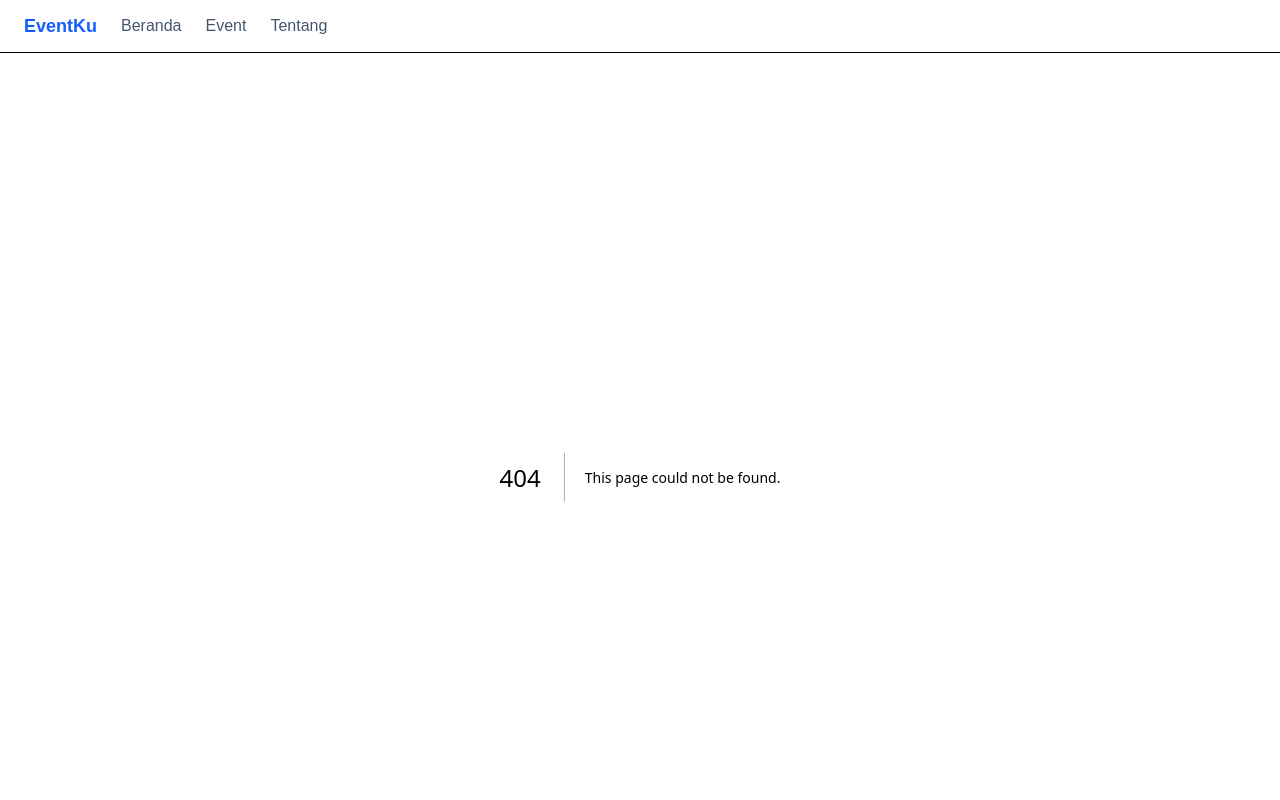
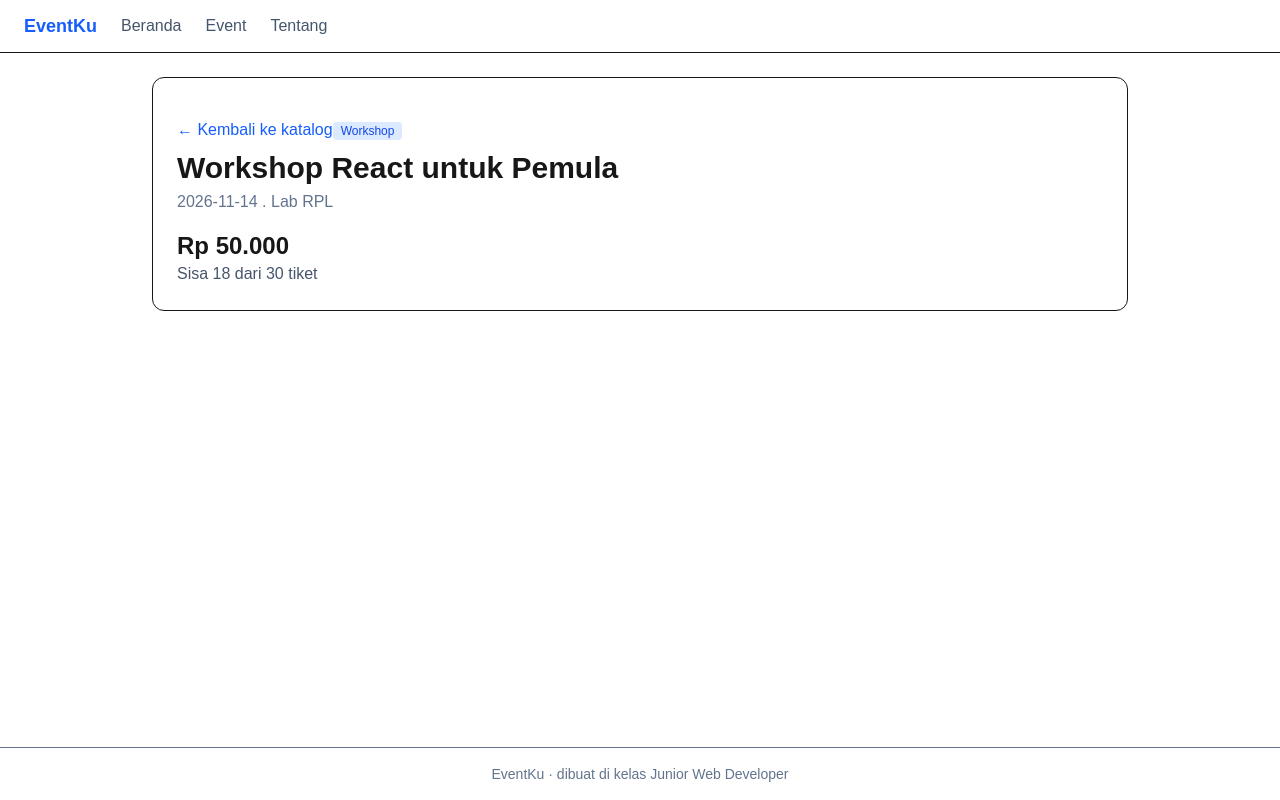
Before and after one commit to virly-PROW/latihan-next.js, a Next.js app: page /event/1 in a window 1280 px wide. Before the commit this address had no page. Shown: the top 800 px of the page. Built offline with nearby package versions, Linux system fonts and the light colour scheme.

Commit message:
menambhakan halaman notfound di app dan event/id

```diff
--- /dev/null
+++ b/app/event/[id]/not-found.tsx
@@ -0,0 +1,12 @@
+import Link from "next/link";
+
+export default function NotFound() {
+    return (
+        <div className="py-16 text-center">
+            <h1 className="text-2xl font-bold"> Event Tidak Ditemukan</h1>
+            <p className="mt-2 text-slate-600"> Mungkin Event ini sudah dihapus atau alamat-nya salah</p>
+            <Link href="/event" className="MT-4 inline-block text-blue-600 hover:underline">Kembali ke katalog</Link>
+
+        </div>
+    );
+}
--- /dev/null
+++ b/app/event/[id]/page.tsx
@@ -0,0 +1,24 @@
+import {notFound} from "next/navigation";
+import {events, rupiah} from '@/data/event';
+import Link from "next/link";
+
+export default async function Detail({params}: PageProps<"/event/[id]">) {
+    const {id} = await params;
+    const event = events.find((e) => e.id === Number(id));
+    if (!event) {
+        notFound();
+    }
+    const sisa = event.kuota - event.terisi;
+    return (
+        <article className="rounded-xl border bg-white p-6">
+            <Link href="/event" className="mt-4 inline-block text-blue-600 hover:underline">
+    ← Kembali ke katalog
+</Link>
+            <span className="rounded bg-blue-100 px-2 py-0.5 text-xs text-blue-700">{event.kategori}</span>
+            <h1 className="mt-2 text-3xl font-bold">{event.judul}</h1>
+            <p className="mt-1 text-slate-500">{event.tanggal} . {event.lokasi}</p>
+            <p className="mt-4 text-2xl font-semibold">{rupiah(event.harga)}</p>
+            <p className="text-slate-600"> Sisa {sisa} dari {event.kuota} tiket</p>
+        </article>
+    )
+    }
--- /dev/null
+++ b/app/not-found.tsx
@@ -0,0 +1,11 @@
+import Link from "next/link";
+
+export default function NotFound() {
+    return (
+        <div className="py-16 text-center">
+            <h1 className="text-5xl font-bold"> 404</h1>
+            <p className="mt-2 text-slate-600"> Halaman yang Kamu Cari Tidak Ditemukan</p>
+            <Link href="/" className="MT-4 inline-block text-blue-600 hover:underline">Kembali ke beranda</Link>
+        </div>
+    );
+}
```
